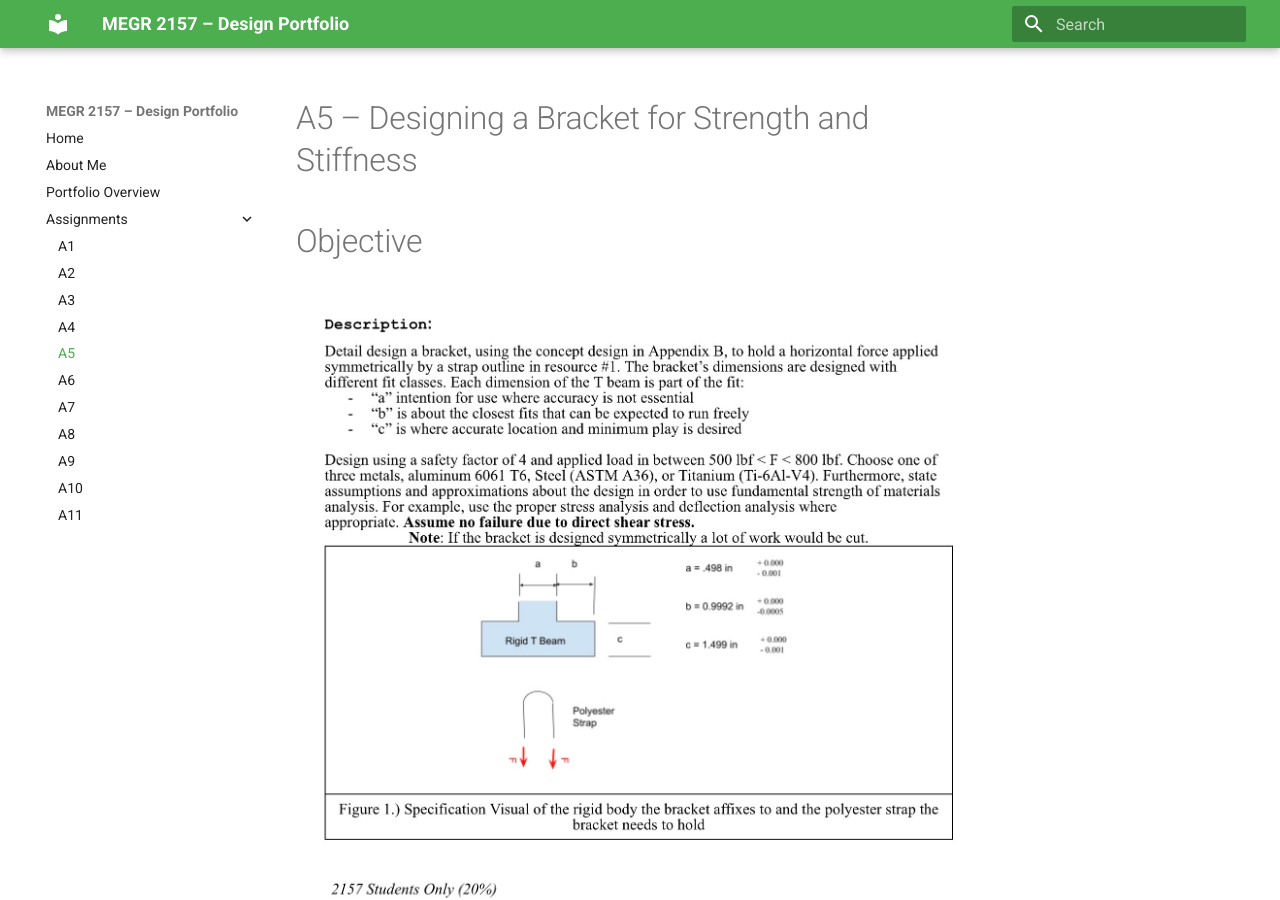
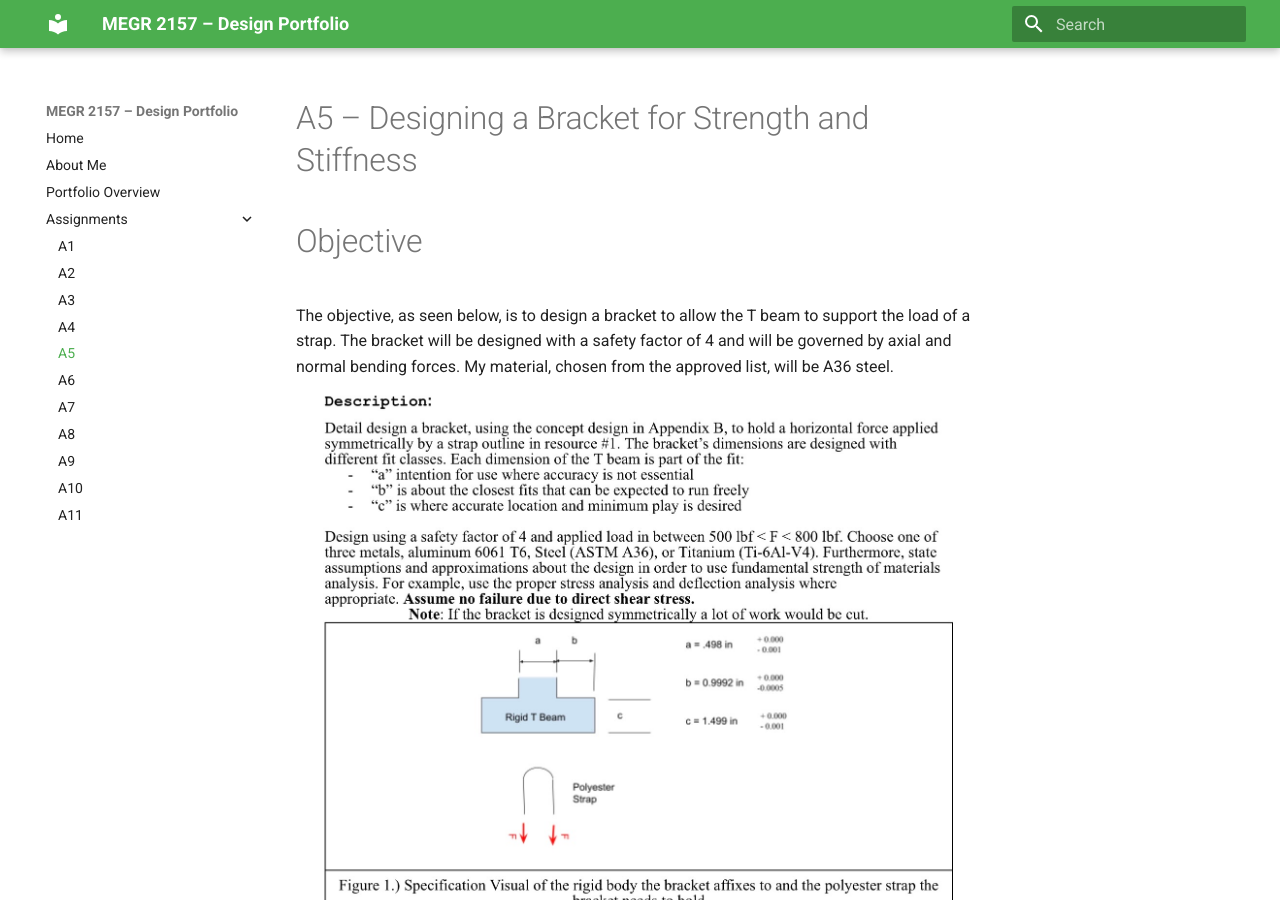
Before and after one commit to Taylor-Rockefeller-Portfolio/megr2157-portfolio, an MkDocs documentation site: the page built from docs/assignments/A05/index.md, in a window 1280 px wide and 900 px high. Built offline with MkDocs 1.6.1 and Material for MkDocs 9.7.7, drawn with Linux system fonts in a browser that asks for light colours; some of the changed text lies outside the part shown.

```diff
--- a/docs/assignments/A05/index.md
+++ b/docs/assignments/A05/index.md
@@ -1,6 +1,8 @@
 # A5 – Designing a Bracket for Strength and Stiffness
 
 # Objective
+
+The objective, as seen below, is to design a bracket to allow the T beam to support the load of a strap. The bracket will be designed with a safety factor of 4 and will be governed by axial and normal bending forces. My material, chosen from the approved list, will be A36 steel.
 ![](IMG_0311.jpg)
 ![](IMG_0312.jpg)
 
```
Also changed, not shown: other parts of docs/assignments/A05/index.md (+12 -0 lines).
